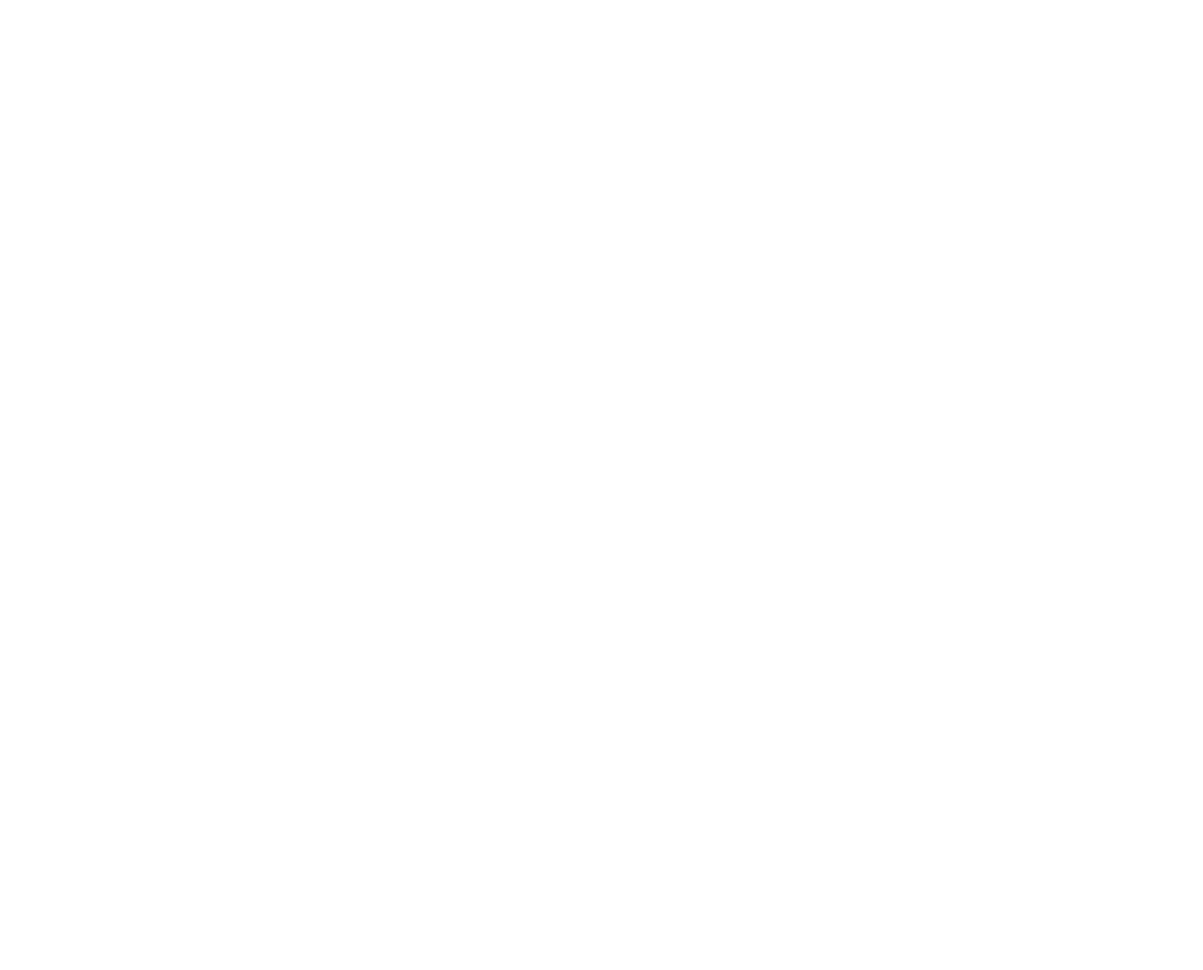
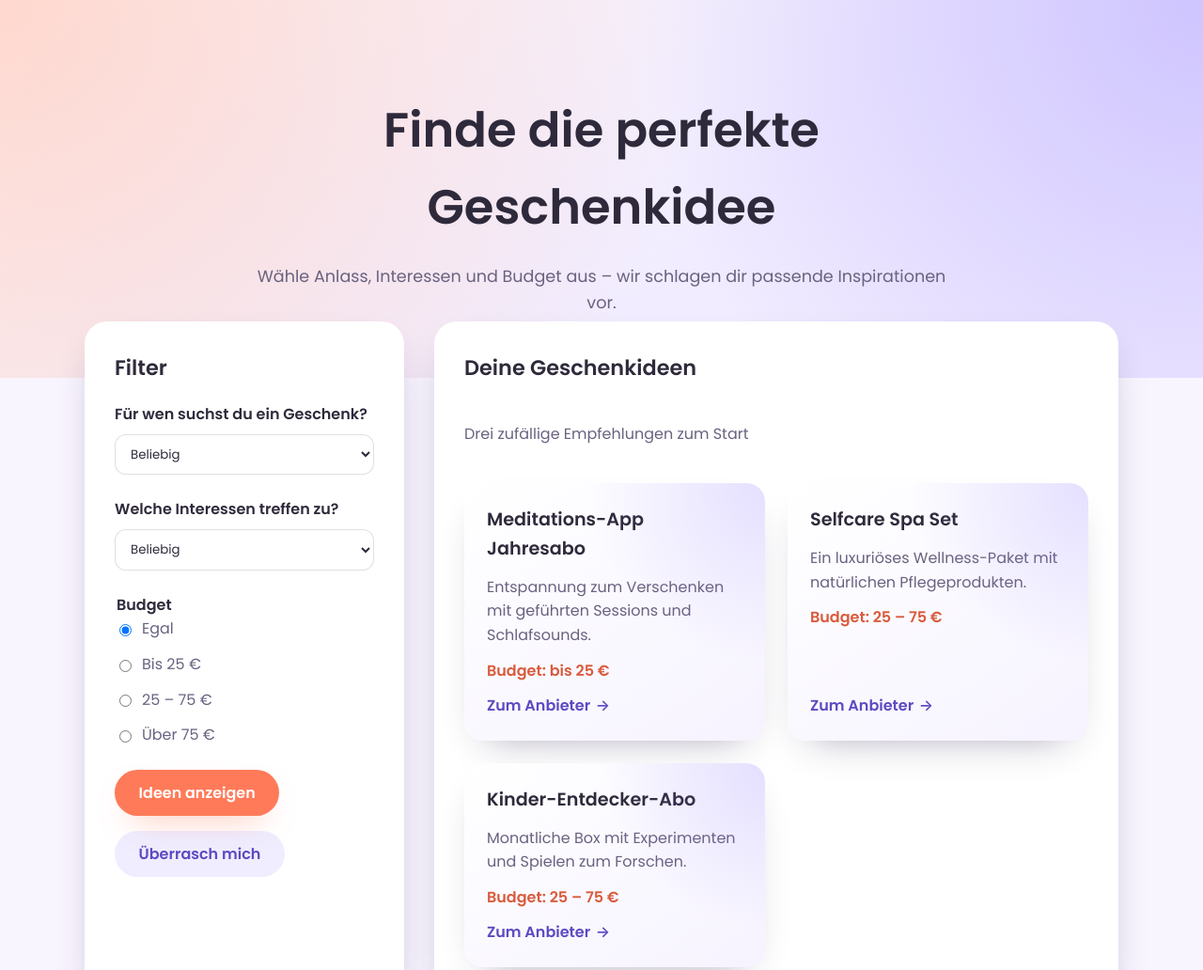
Before and after one commit to Stefannann/Geschenkideenseite-, a plain HTML site: page index.html in a window 1280 px wide. Shown: the top 1032 px of the page at 94% size. Before the commit the page ends 800 px from the top, so only its background shows below. Drawn offline with Linux system fonts and the light colour scheme.

Commit message:
Create interactive gift ideas page

```diff
--- a/index.html
+++ b/index.html
@@ -1,15 +1,75 @@
 <!DOCTYPE html>
-<html lang="en">
+<html lang="de">
 <head>
     <meta charset="UTF-8">
     <meta name="viewport" content="width=device-width, initial-scale=1.0">
-    <title>Document</title>
-    <link rel="stylsheet" href="style.css">
+    <title>Geschenkideen Finder</title>
+    <link rel="preconnect" href="https://fonts.googleapis.com">
+    <link rel="preconnect" href="https://fonts.gstatic.com" crossorigin>
+    <link href="https://fonts.googleapis.com/css2?family=Poppins:wght@300;400;600&display=swap" rel="stylesheet">
+    <link rel="stylesheet" href="style.css">
 </head>
 <body>
-    <script>
-        src="script.js"
-    </script>
+    <header class="hero">
+        <div class="hero__content">
+            <h1>Finde die perfekte Geschenkidee</h1>
+            <p>Wähle Anlass, Interessen und Budget aus – wir schlagen dir passende Inspirationen vor.</p>
+        </div>
+    </header>
 
+    <main class="layout">
+        <section class="controls" aria-labelledby="filter-heading">
+            <h2 id="filter-heading">Filter</h2>
+            <div class="control-group">
+                <label for="recipient">Für wen suchst du ein Geschenk?</label>
+                <select id="recipient">
+                    <option value="">Beliebig</option>
+                    <option value="partner">Partner:in</option>
+                    <option value="freund">Freund:in</option>
+                    <option value="familie">Familie</option>
+                    <option value="kollege">Kolleg:in</option>
+                    <option value="kind">Kind</option>
+                </select>
+            </div>
+            <div class="control-group">
+                <label for="interest">Welche Interessen treffen zu?</label>
+                <select id="interest">
+                    <option value="">Beliebig</option>
+                    <option value="kulinarik">Kulinarik &amp; Genuss</option>
+                    <option value="technik">Technik &amp; Gadgets</option>
+                    <option value="wellness">Wellness &amp; Entspannung</option>
+                    <option value="erlebnis">Erlebnisse &amp; Abenteuer</option>
+                    <option value="kreativ">Kreativ &amp; DIY</option>
+                </select>
+            </div>
+            <fieldset class="control-group" aria-labelledby="budget-label">
+                <legend id="budget-label">Budget</legend>
+                <div class="budget-options">
+                    <label><input type="radio" name="budget" value="" checked> Egal</label>
+                    <label><input type="radio" name="budget" value="günstig"> Bis 25 €</label>
+                    <label><input type="radio" name="budget" value="mittel"> 25 – 75 €</label>
+                    <label><input type="radio" name="budget" value="premium"> Über 75 €</label>
+                </div>
+            </fieldset>
+            <div class="actions">
+                <button id="suggest-button" type="button">Ideen anzeigen</button>
+                <button id="random-button" type="button" class="secondary">Überrasch mich</button>
+            </div>
+        </section>
+
+        <section class="results" aria-live="polite">
+            <div class="results__header">
+                <h2>Deine Geschenkideen</h2>
+                <p id="result-count">Wähle Filter aus oder lass dich überraschen.</p>
+            </div>
+            <div id="gift-list" class="gift-list"></div>
+        </section>
+    </main>
+
+    <footer class="footer">
+        <p>🎁 Tipp: Persönliche Worte machen jedes Geschenk noch besonderer!</p>
+    </footer>
+
+    <script src="script.js"></script>
 </body>
 </html>
--- a/script.js
+++ b/script.js
@@ -0,0 +1,211 @@
+const giftIdeas = [
+    {
+        title: "Personalisierte Sternenkarte",
+        description: "Zeigt den Sternenhimmel eines besonderen Moments – perfekt für romantische Anlässe.",
+        recipient: ["partner", "freund", "familie"],
+        interest: ["kreativ", "wellness"],
+        budget: "mittel",
+        link: "https://www.etsy.com/"
+    },
+    {
+        title: "Barista-Workshop",
+        description: "Lernt gemeinsam Latte Art und Spezialitätenkaffee zuzubereiten.",
+        recipient: ["partner", "freund", "kollege"],
+        interest: ["kulinarik", "erlebnis"],
+        budget: "premium",
+        link: "https://www.mydays.de/"
+    },
+    {
+        title: "Mini-Indoor-Garten",
+        description: "Ein stylisches Kräutergarten-Set für die Küche – ideal für Foodies.",
+        recipient: ["partner", "freund", "familie"],
+        interest: ["kulinarik", "kreativ"],
+        budget: "mittel",
+        link: "https://www.manufactum.de/"
+    },
+    {
+        title: "Erlebnisbox Abenteuer",
+        description: "Gutschein für Bungee-Jumping, Fallschirmsprung oder andere Adrenalinkicks.",
+        recipient: ["freund", "kollege"],
+        interest: ["erlebnis"],
+        budget: "premium",
+        link: "https://www.jochen-schweizer.de/"
+    },
+    {
+        title: "Selfcare Spa Set",
+        description: "Ein luxuriöses Wellness-Paket mit natürlichen Pflegeprodukten.",
+        recipient: ["partner", "freund", "familie"],
+        interest: ["wellness"],
+        budget: "mittel",
+        link: "https://www.avocadostore.de/"
+    },
+    {
+        title: "DIY Fotobuch",
+        description: "Gestalte ein hochwertiges Fotobuch voller gemeinsamer Erinnerungen.",
+        recipient: ["partner", "familie"],
+        interest: ["kreativ"],
+        budget: "günstig",
+        link: "https://www.cewe.de/"
+    },
+    {
+        title: "Technik-Gadget Box",
+        description: "Überraschungsbox mit smarten Gadgets und cleveren Tools.",
+        recipient: ["freund", "kollege"],
+        interest: ["technik"],
+        budget: "mittel",
+        link: "https://www.getdigital.de/"
+    },
+    {
+        title: "Kinder-Entdecker-Abo",
+        description: "Monatliche Box mit Experimenten und Spielen zum Forschen.",
+        recipient: ["kind"],
+        interest: ["kreativ", "technik"],
+        budget: "mittel",
+        link: "https://www.littleexperts.de/"
+    },
+    {
+        title: "Stilvolle Bento-Lunchbox",
+        description: "Nachhaltige Box für Mealprep-Fans – schön und praktisch.",
+        recipient: ["kollege", "freund", "familie"],
+        interest: ["kulinarik"],
+        budget: "günstig",
+        link: "https://www.monbento.de/"
+    },
+    {
+        title: "Meditations-App Jahresabo",
+        description: "Entspannung zum Verschenken mit geführten Sessions und Schlafsounds.",
+        recipient: ["partner", "freund", "familie", "kollege"],
+        interest: ["wellness"],
+        budget: "günstig",
+        link: "https://www.calm.com/"
+    },
+    {
+        title: "Escape-Room für Zuhause",
+        description: "Kniffliges Rätselspiel, das Teamgeist fördert und Spaß macht.",
+        recipient: ["freund", "familie"],
+        interest: ["erlebnis", "kreativ"],
+        budget: "günstig",
+        link: "https://www.kosmos.de/"
+    },
+    {
+        title: "Handgefertigte Pralinenbox",
+        description: "Feinste Schokolade aus einer lokalen Manufaktur.",
+        recipient: ["partner", "freund", "familie"],
+        interest: ["kulinarik"],
+        budget: "günstig",
+        link: "https://www.aroundcoco.com/"
+    },
+    {
+        title: "Schnupperkurs Keramik",
+        description: "Lerne Töpfern und nimm ein individuelles Stück mit nach Hause.",
+        recipient: ["partner", "freund", "familie"],
+        interest: ["kreativ", "wellness"],
+        budget: "mittel",
+        link: "https://www.mein-kurs.de/"
+    },
+    {
+        title: "Smart Garden Sensor",
+        description: "Überwacht Pflanzen automatisch und sendet Pflegehinweise aufs Handy.",
+        recipient: ["freund", "kollege", "familie"],
+        interest: ["technik", "kreativ"],
+        budget: "premium",
+        link: "https://www.clickandgrow.com/"
+    }
+];
+
+const recipientSelect = document.getElementById("recipient");
+const interestSelect = document.getElementById("interest");
+const budgetRadios = document.querySelectorAll("input[name='budget']");
+const suggestButton = document.getElementById("suggest-button");
+const randomButton = document.getElementById("random-button");
+const giftList = document.getElementById("gift-list");
+const resultCount = document.getElementById("result-count");
+
+function getSelectedBudget() {
+    const checked = Array.from(budgetRadios).find(radio => radio.checked);
+    return checked ? checked.value : "";
+}
+
+function filterGifts() {
+    const selectedRecipient = recipientSelect.value;
+    const selectedInterest = interestSelect.value;
+    const selectedBudget = getSelectedBudget();
+
+    const filtered = giftIdeas.filter(gift => {
+        const recipientMatch = !selectedRecipient || gift.recipient.includes(selectedRecipient);
+        const interestMatch = !selectedInterest || gift.interest.includes(selectedInterest);
+        const budgetMatch = !selectedBudget || gift.budget === selectedBudget;
+        return recipientMatch && interestMatch && budgetMatch;
+    });
+
+    renderGifts(filtered);
+}
+
+function getRandomGifts(amount = 3) {
+    const shuffled = [...giftIdeas].sort(() => Math.random() - 0.5);
+    return shuffled.slice(0, amount);
+}
+
+function renderGifts(gifts) {
+    giftList.innerHTML = "";
+
+    if (gifts.length === 0) {
+        const emptyState = document.createElement("div");
+        emptyState.className = "empty-state";
+        emptyState.innerHTML = `
+            <p>Keine Treffer für diese Kombination. Probiere andere Filter oder lass dich überraschen!</p>
+        `;
+        giftList.appendChild(emptyState);
+        resultCount.textContent = "Leider nichts gefunden.";
+        return;
+    }
+
+    const fragment = document.createDocumentFragment();
+
+    gifts.forEach(gift => {
+        const card = document.createElement("article");
+        card.className = "gift-card";
+        card.innerHTML = `
+            <h3>${gift.title}</h3>
+            <p>${gift.description}</p>
+            <span>Budget: ${formatBudget(gift.budget)}</span>
+            <a href="${gift.link}" target="_blank" rel="noopener noreferrer">Zum Anbieter</a>
+        `;
+        fragment.appendChild(card);
+    });
+
+    giftList.appendChild(fragment);
+    resultCount.textContent = gifts.length === 1
+        ? "1 Idee gefunden"
+        : `${gifts.length} Ideen gefunden`;
+}
+
+function formatBudget(budget) {
+    switch (budget) {
+        case "günstig":
+            return "bis 25 €";
+        case "mittel":
+            return "25 – 75 €";
+        case "premium":
+            return "über 75 €";
+        default:
+            return "flexibel";
+    }
+}
+
+suggestButton.addEventListener("click", () => {
+    filterGifts();
+});
+
+randomButton.addEventListener("click", () => {
+    const randomGifts = getRandomGifts();
+    renderGifts(randomGifts);
+    resultCount.textContent = "Unsere Überraschungs-Tipps";
+    recipientSelect.value = "";
+    interestSelect.value = "";
+    budgetRadios[0].checked = true;
+});
+
+// Erste Inspiration anzeigen
+renderGifts(getRandomGifts());
+resultCount.textContent = "Drei zufällige Empfehlungen zum Start";
--- a/style.css
+++ b/style.css
@@ -0,0 +1,276 @@
+:root {
+    --accent: #ff7a59;
+    --accent-dark: #d95b3d;
+    --bg: #f9f5ff;
+    --text: #2f2a3b;
+    --muted: #6a6280;
+    --card: #ffffff;
+    --shadow: 0 20px 45px -20px rgba(41, 27, 71, 0.45);
+}
+
+* {
+    box-sizing: border-box;
+}
+
+body {
+    margin: 0;
+    font-family: "Poppins", system-ui, -apple-system, BlinkMacSystemFont, "Segoe UI", sans-serif;
+    background: var(--bg);
+    color: var(--text);
+    line-height: 1.6;
+    min-height: 100vh;
+    display: flex;
+    flex-direction: column;
+}
+
+.hero {
+    padding: 4rem 1.5rem 3rem;
+    background: radial-gradient(circle at top left, rgba(255, 122, 89, 0.25), transparent 55%),
+                radial-gradient(circle at top right, rgba(127, 105, 255, 0.3), transparent 45%),
+                linear-gradient(135deg, #fff8f6, #f1ecff 60%);
+    text-align: center;
+}
+
+.hero__content {
+    max-width: 760px;
+    margin: 0 auto;
+}
+
+.hero h1 {
+    margin-bottom: 0.5rem;
+    font-size: clamp(2.2rem, 4vw, 3.4rem);
+    font-weight: 600;
+}
+
+.hero p {
+    color: var(--muted);
+    font-size: 1.1rem;
+}
+
+.layout {
+    width: min(1100px, 90vw);
+    margin: -60px auto 0;
+    display: grid;
+    grid-template-columns: minmax(0, 340px) minmax(0, 1fr);
+    gap: 2rem;
+    padding-bottom: 4rem;
+}
+
+.controls,
+.results {
+    background: var(--card);
+    border-radius: 24px;
+    padding: 2rem;
+    box-shadow: var(--shadow);
+}
+
+.controls h2,
+.results h2 {
+    margin-top: 0;
+    font-size: 1.4rem;
+}
+
+.control-group {
+    display: flex;
+    flex-direction: column;
+    gap: 0.5rem;
+    margin-bottom: 1.5rem;
+}
+
+.control-group label,
+.control-group legend {
+    font-weight: 600;
+}
+
+select,
+button,
+input[type="radio"] {
+    font-family: inherit;
+}
+
+select {
+    padding: 0.65rem 0.75rem;
+    border-radius: 12px;
+    border: 1px solid rgba(47, 42, 59, 0.15);
+    background: #fff;
+    color: inherit;
+    transition: border-color 0.2s ease, box-shadow 0.2s ease;
+}
+
+select:focus {
+    outline: none;
+    border-color: var(--accent);
+    box-shadow: 0 0 0 4px rgba(255, 122, 89, 0.15);
+}
+
+fieldset {
+    border: none;
+    padding: 0;
+    margin: 0 0 1.5rem;
+}
+
+.budget-options {
+    display: grid;
+    gap: 0.75rem;
+}
+
+.budget-options label {
+    display: flex;
+    align-items: center;
+    gap: 0.5rem;
+    font-weight: 400;
+    color: var(--muted);
+}
+
+.actions {
+    display: flex;
+    gap: 1rem;
+    flex-wrap: wrap;
+}
+
+button {
+    border: none;
+    border-radius: 999px;
+    padding: 0.75rem 1.6rem;
+    font-weight: 600;
+    font-size: 1rem;
+    cursor: pointer;
+    transition: transform 0.2s ease, box-shadow 0.2s ease, background 0.2s ease;
+}
+
+button#suggest-button {
+    background: var(--accent);
+    color: #fff;
+    box-shadow: 0 15px 35px -18px rgba(255, 122, 89, 0.8);
+}
+
+button#suggest-button:hover,
+button#suggest-button:focus {
+    background: var(--accent-dark);
+    transform: translateY(-1px);
+}
+
+button.secondary {
+    background: rgba(127, 105, 255, 0.12);
+    color: #5d49c1;
+}
+
+button.secondary:hover,
+button.secondary:focus {
+    background: rgba(127, 105, 255, 0.2);
+    transform: translateY(-1px);
+}
+
+.results__header {
+    display: flex;
+    flex-direction: column;
+    gap: 0.3rem;
+    margin-bottom: 1.5rem;
+}
+
+#result-count {
+    color: var(--muted);
+}
+
+.gift-list {
+    display: grid;
+    grid-template-columns: repeat(auto-fit, minmax(220px, 1fr));
+    gap: 1.5rem;
+}
+
+.empty-state {
+    grid-column: 1 / -1;
+    padding: 2rem;
+    border-radius: 18px;
+    background: rgba(127, 105, 255, 0.08);
+    color: var(--muted);
+    text-align: center;
+    font-weight: 500;
+}
+
+.gift-card {
+    background: linear-gradient(145deg, rgba(255, 255, 255, 0.95), rgba(244, 240, 255, 0.8));
+    border-radius: 20px;
+    padding: 1.5rem;
+    box-shadow: 0 18px 40px -24px rgba(44, 30, 76, 0.45);
+    display: flex;
+    flex-direction: column;
+    gap: 0.75rem;
+    position: relative;
+    overflow: hidden;
+}
+
+.gift-card::after {
+    content: "";
+    position: absolute;
+    inset: 0;
+    background: radial-gradient(circle at top right, rgba(127, 105, 255, 0.18), transparent 45%);
+    pointer-events: none;
+}
+
+.gift-card h3 {
+    margin: 0;
+    font-size: 1.2rem;
+}
+
+.gift-card p {
+    margin: 0;
+    color: var(--muted);
+}
+
+.gift-card span {
+    font-weight: 600;
+    color: var(--accent-dark);
+}
+
+.gift-card a {
+    align-self: flex-start;
+    margin-top: auto;
+    text-decoration: none;
+    font-weight: 600;
+    color: #5d49c1;
+    display: inline-flex;
+    align-items: center;
+    gap: 0.35rem;
+}
+
+.gift-card a::after {
+    content: "→";
+    transition: transform 0.2s ease;
+}
+
+.gift-card a:hover::after {
+    transform: translateX(4px);
+}
+
+.footer {
+    margin-top: auto;
+    padding: 2rem 1rem;
+    text-align: center;
+    color: var(--muted);
+}
+
+@media (max-width: 960px) {
+    .layout {
+        grid-template-columns: 1fr;
+        margin-top: -40px;
+    }
+
+    .controls,
+    .results {
+        padding: 1.75rem;
+    }
+
+    .actions {
+        justify-content: flex-start;
+    }
+}
+
+@media (prefers-reduced-motion: reduce) {
+    *, *::before, *::after {
+        animation-duration: 0.01ms !important;
+        animation-iteration-count: 1 !important;
+        transition-duration: 0.01ms !important;
+        scroll-behavior: auto !important;
+    }
+}
```
